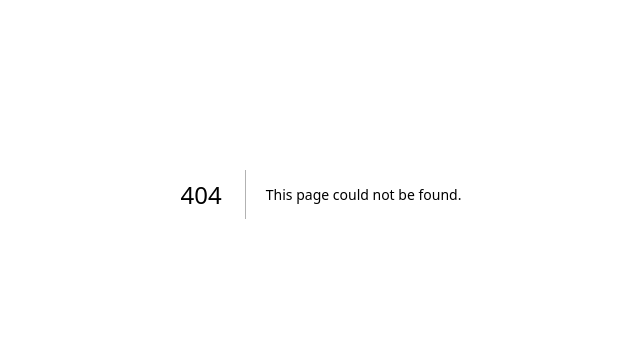
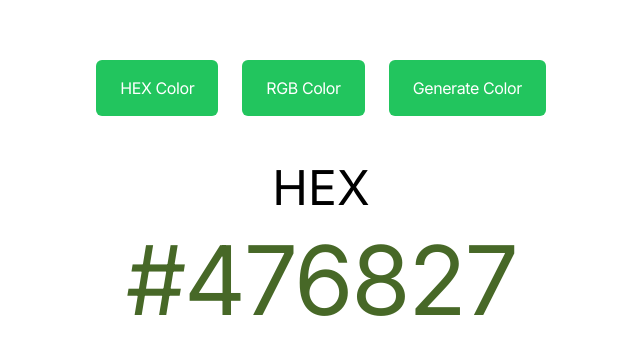
Before and after one commit to nuhptr/react-component-collection, a Next.js app: page /color-generate in a window 1280 px wide. Before the commit this address had no page. Shown: the part 206-560 px from the top of the page, without its empty margins (319-959 px from the left). Built offline with nearby package versions, Linux system fonts and the light colour scheme.

Commit message:
app: color generate page

```diff
--- /dev/null
+++ b/app/color-generate/page.tsx
@@ -0,0 +1,67 @@
+"use client"
+
+import { cn } from "@/lib/utils"
+import { useCallback, useEffect, useState } from "react"
+
+export default function ColorGeneratePage() {
+   const [typeColor, setTypeColor] = useState<string>("hex")
+   const [color, setColor] = useState<string>("#000000")
+
+   const randomColorUtility = (length: number) => {
+      return Math.floor(Math.random() * length)
+   }
+
+   const handleCreateHexColor = useCallback(() => {
+      // Hexadecimal Structure
+      const hex = [1, 2, 3, 4, 5, 6, 7, 8, 9, "A", "B", "C", "D", "E", "F"]
+      let hexColor = "#"
+
+      for (let index = 0; index < 6; index++) {
+         hexColor += hex[randomColorUtility(hex.length)]
+      }
+
+      setColor(hexColor)
+   }, [])
+
+   const handleCreateRGBColor = useCallback(() => {
+      const r = randomColorUtility(256)
+      const g = randomColorUtility(256)
+      const b = randomColorUtility(256)
+
+      setColor(`rgb(${r}, ${g}, ${b})`)
+   }, [])
+
+   useEffect(() => {
+      if (typeColor === "hex") handleCreateHexColor()
+      else handleCreateRGBColor()
+   }, [handleCreateHexColor, handleCreateRGBColor, typeColor])
+
+   return (
+      <section className="flex flex-col items-center justify-center w-screen h-screen">
+         <div className="flex tracking-tight text-white gap-x-6">
+            <button
+               className="px-6 py-4 bg-green-500 rounded-md hover:bg-green-600"
+               onClick={() => setTypeColor("hex")}>
+               HEX Color
+            </button>
+            <button
+               className="px-6 py-4 bg-green-500 rounded-md hover:bg-green-600"
+               onClick={() => setTypeColor("rgb")}>
+               RGB Color
+            </button>
+            <button
+               className="px-6 py-4 bg-green-500 rounded-md hover:bg-green-600"
+               onClick={typeColor === "hex" ? handleCreateHexColor : handleCreateRGBColor}>
+               Generate Color
+            </button>
+         </div>
+
+         <div className="flex justify-center items-center text-[60px] mt-12 flex-col gap-5">
+            <h3 className="text-5xl">{typeColor === "hex" ? "HEX" : "RGB"}</h3>
+            <h1 className="tracking-tight text-8xl" style={{ color: color }}>
+               {color}
+            </h1>
+         </div>
+      </section>
+   )
+}
```
